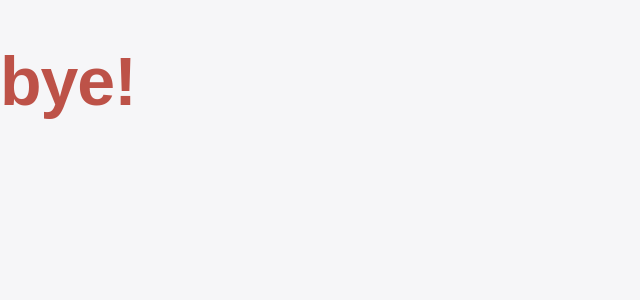
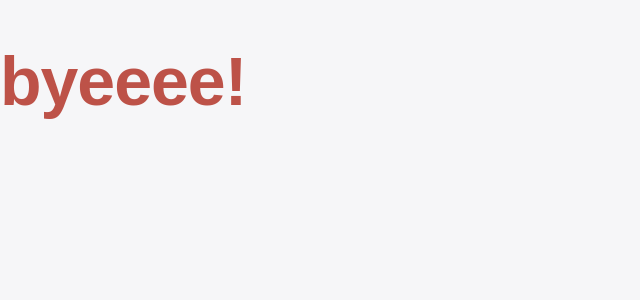
Before and after one commit to szymonhernik/Responsive_Personal_Website_Jekyll-Gulp-Sass-Browser-sync-Pug_DevTips, a Jekyll site: the page built from index.html, in a window 1280 px wide. Shown: the top 300 px of the page, without its empty margins (0-640 px from the left). Built offline with Jekyll 4.4.1, drawn with Linux system fonts in a browser that asks for light colours; Markdown is read by kramdown in place of the engine named in the settings.

Commit message:
commit
Commit

```diff
--- a/_includes/hello.html
+++ b/_includes/hello.html
@@ -1 +1 @@
-<h1>bye!</h1>
+<h1>byeeee!</h1>
```
